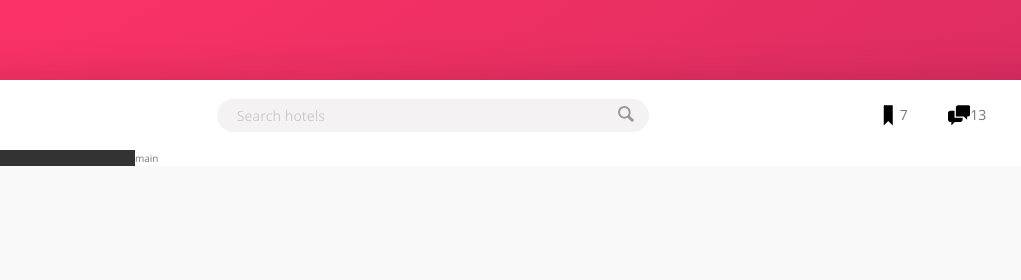
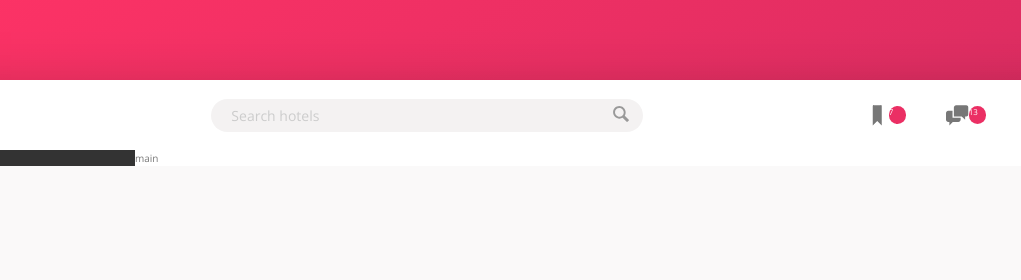
Before and after one commit to qNecro/trillo, a website: page index.html in a window 1280 px wide. Shown: the top 280 px of the page, 121-1142 px from the left. Drawn offline with nearby package versions, Linux system fonts and the light colour scheme.

Commit message:
May 5, 2023 5:09 PM

```diff
--- a/sass/_components.scss
+++ b/sass/_components.scss
@@ -90,7 +90,12 @@
     }
 
     &__notification{
-
+        font-size: .8rem;
+        height: 1.75rem;
+        width: 1.75rem;
+        border-radius: 50%;
+        background-color: var(--color-primary);
+        color: var(--color-white);
     }
 
     &__user {
```
Also changed, not shown: css/style.css, 1 other file.
